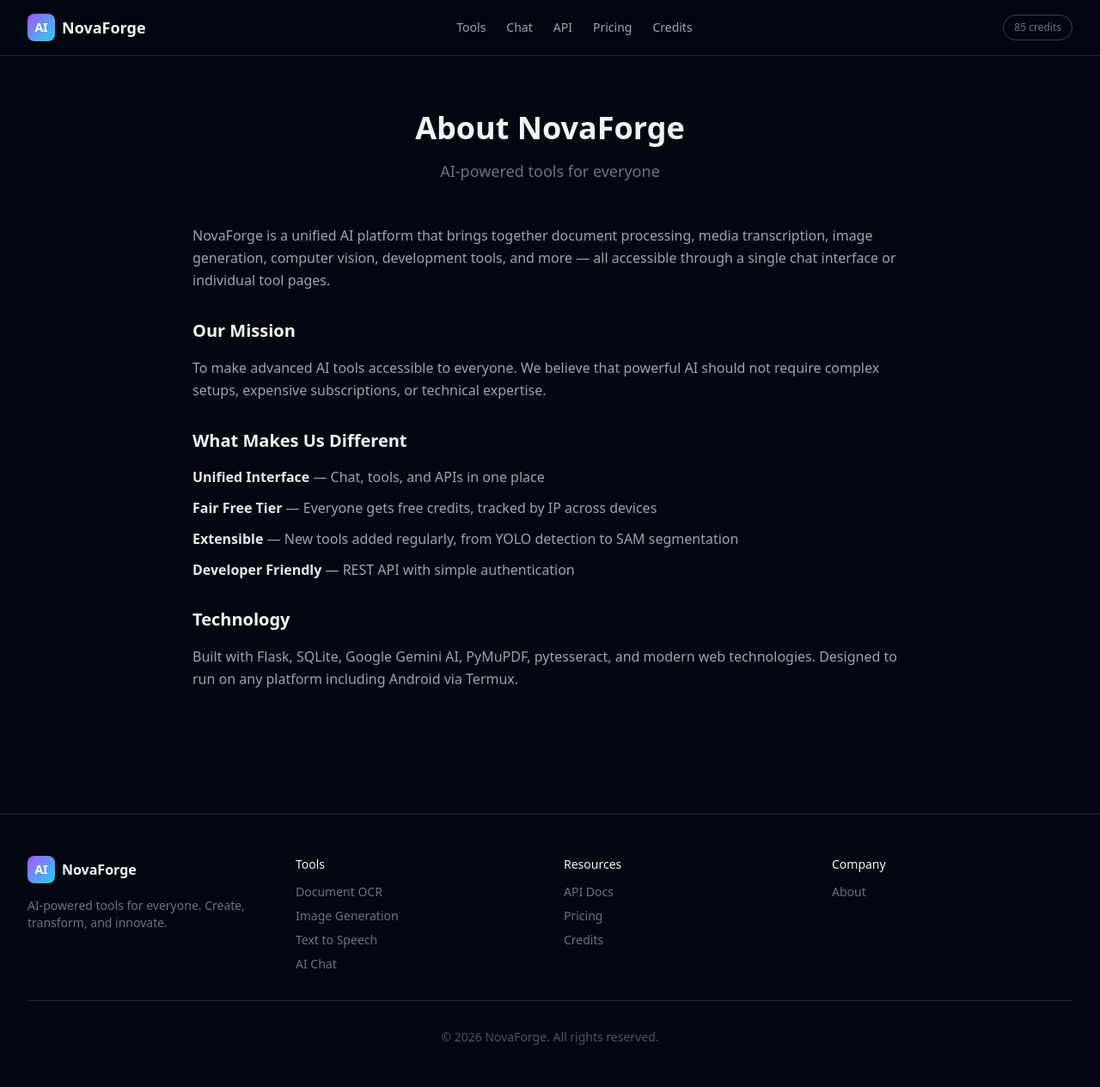
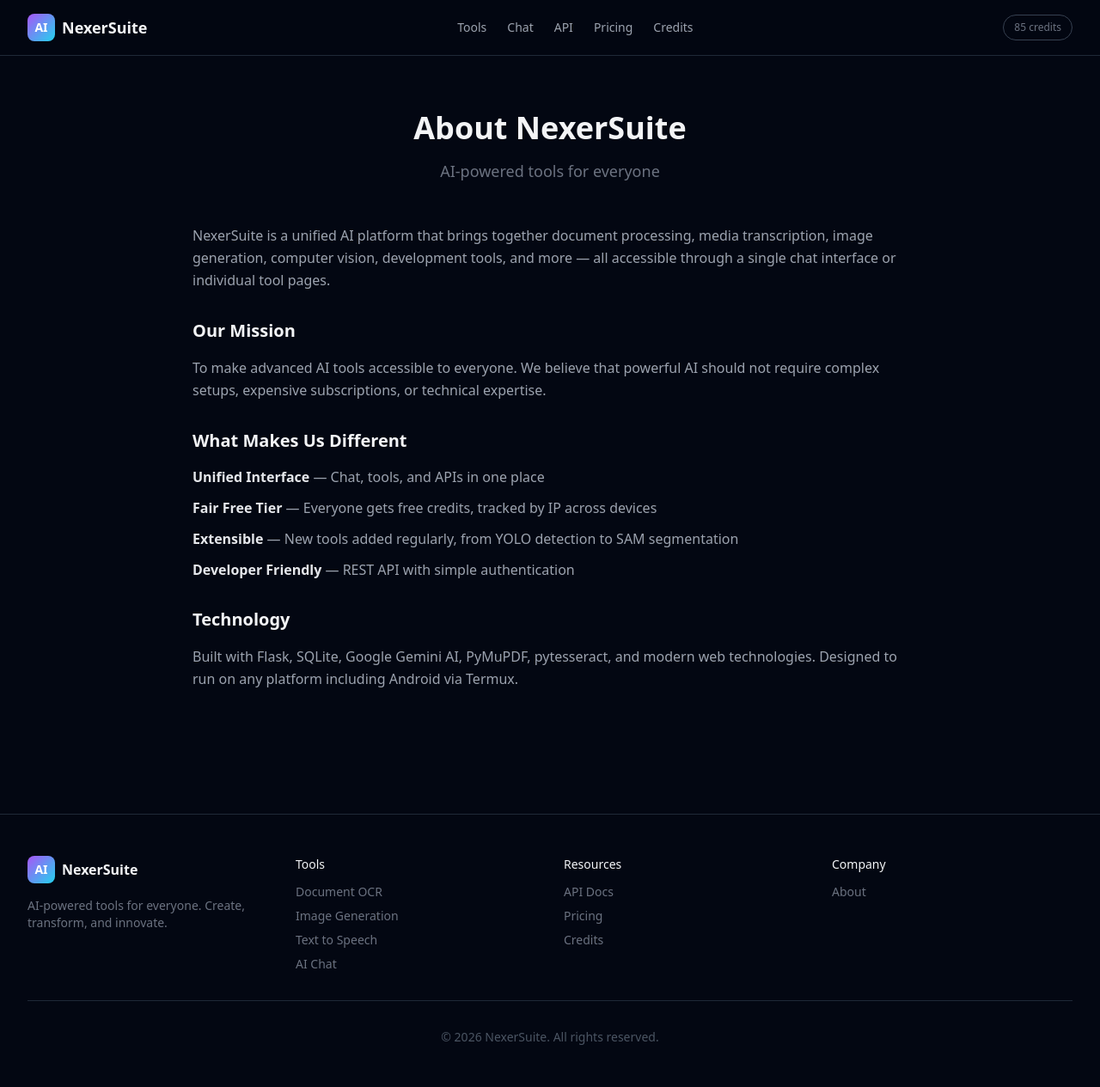
Before and after one commit to afkdmncode/nexersuite, a Flask app: page /about in a window 1280 px wide. Shown: the whole page at 86% size. Run offline with Flask 3, Linux system fonts and the light colour scheme; data comes from the database, SQL or seed files in the repository; data that the repository does not hold is empty; some libraries are stand-ins or nearby versions.

Commit message:
Rebrand NovaForge → NexerSuite

```diff
--- a/app/__init__.py
+++ b/app/__init__.py
@@ -94,6 +94,6 @@ def create_app(config_class=Config):
         db.create_all()
         models.seed_tool_costs()
 
-    app_log.info('NovaForge application started', extra={'extra_fields': {'config': 'loaded'}})
+    app_log.info('NexerSuite application started', extra={'extra_fields': {'config': 'loaded'}})
 
     return app
--- a/app/services/logger.py
+++ b/app/services/logger.py
@@ -35,37 +35,37 @@ def _make_handler(filename, level=logging.DEBUG, max_bytes=10*1024*1024, backup_
     return handler
 
 
-app_log = logging.getLogger('novaforge')
+app_log = logging.getLogger('nexersuite')
 app_log.setLevel(logging.DEBUG)
 app_log.addHandler(_make_handler('app.log'))
 app_log.addHandler(_make_handler('errors.log', logging.ERROR))
 
-request_log = logging.getLogger('novaforge.request')
+request_log = logging.getLogger('nexersuite.request')
 request_log.setLevel(logging.DEBUG)
 request_log.addHandler(_make_handler('requests.log'))
 request_log.propagate = False
 
-credit_log = logging.getLogger('novaforge.credit')
+credit_log = logging.getLogger('nexersuite.credit')
 credit_log.setLevel(logging.DEBUG)
 credit_log.addHandler(_make_handler('credits.log'))
 credit_log.propagate = False
 
-admin_log = logging.getLogger('novaforge.admin')
+admin_log = logging.getLogger('nexersuite.admin')
 admin_log.setLevel(logging.DEBUG)
 admin_log.addHandler(_make_handler('admin.log'))
 admin_log.propagate = False
 
-tool_log = logging.getLogger('novaforge.tool')
+tool_log = logging.getLogger('nexersuite.tool')
 tool_log.setLevel(logging.DEBUG)
 tool_log.addHandler(_make_handler('tools.log'))
 tool_log.propagate = False
 
-user_log = logging.getLogger('novaforge.user')
+user_log = logging.getLogger('nexersuite.user')
 user_log.setLevel(logging.DEBUG)
 user_log.addHandler(_make_handler('users.log'))
 user_log.propagate = False
 
-error_log = logging.getLogger('novaforge.error')
+error_log = logging.getLogger('nexersuite.error')
 error_log.setLevel(logging.ERROR)
 error_log.addHandler(_make_handler('errors.log'))
 error_log.propagate = False
--- a/app/templates/about.html
+++ b/app/templates/about.html
@@ -1,16 +1,16 @@
 {% extends "base.html" %}
-{% block title %}About — NovaForge{% endblock %}
+{% block title %}About — NexerSuite{% endblock %}
 {% block content %}
 
 <div class="max-w-4xl mx-auto px-4 sm:px-6 lg:px-8 py-16">
     <div class="text-center mb-12">
-        <h1 class="text-4xl font-bold mb-4">About NovaForge</h1>
+        <h1 class="text-4xl font-bold mb-4">About NexerSuite</h1>
         <p class="text-gray-500 text-lg">AI-powered tools for everyone</p>
     </div>
 
     <div class="prose prose-invert max-w-none">
         <p class="text-gray-400 leading-relaxed">
-            NovaForge is a unified AI platform that brings together document processing, media transcription,
+            NexerSuite is a unified AI platform that brings together document processing, media transcription,
             image generation, computer vision, development tools, and more — all accessible through a single
             chat interface or individual tool pages.
         </p>
--- a/app/templates/admin/base.html
+++ b/app/templates/admin/base.html
@@ -3,7 +3,7 @@
 <head>
     <meta charset="UTF-8">
     <meta name="viewport" content="width=device-width, initial-scale=1.0">
-    <title>{% block title %}Admin{% endblock %} — NovaForge Admin</title>
+    <title>{% block title %}Admin{% endblock %} — NexerSuite Admin</title>
     <script src="https://cdn.tailwindcss.com"></script>
     <style>
         .log-entry { font-family: 'SF Mono', 'Fira Code', monospace; font-size: 11px; line-height: 1.5; }
@@ -20,7 +20,7 @@
             <div class="p-4 border-b border-gray-800">
                 <div class="flex items-center space-x-2">
                     <div class="w-6 h-6 bg-gradient-to-br from-purple-500 to-cyan-400 rounded flex items-center justify-center text-white font-bold text-xs">AI</div>
-                    <span class="font-semibold text-sm">NovaForge Admin</span>
+                    <span class="font-semibold text-sm">NexerSuite Admin</span>
                 </div>
             </div>
             <nav class="p-3 space-y-1">
--- a/app/templates/admin/login.html
+++ b/app/templates/admin/login.html
@@ -3,7 +3,7 @@
 <head>
     <meta charset="UTF-8">
     <meta name="viewport" content="width=device-width, initial-scale=1.0">
-    <title>Admin Login — NovaForge</title>
+    <title>Admin Login — NexerSuite</title>
     <script src="https://cdn.tailwindcss.com"></script>
 </head>
 <body class="bg-gray-950 text-gray-100 min-h-screen flex items-center justify-center">
@@ -11,7 +11,7 @@
         <div class="text-center mb-8">
             <div class="w-12 h-12 bg-gradient-to-br from-purple-500 to-cyan-400 rounded-xl flex items-center justify-center text-white font-bold text-lg mx-auto mb-3">AI</div>
             <h1 class="text-xl font-bold">Admin Login</h1>
-            <p class="text-sm text-gray-500 mt-1">NovaForge Administration</p>
+            <p class="text-sm text-gray-500 mt-1">NexerSuite Administration</p>
         </div>
 
         <form method="POST" class="bg-gray-900/50 border border-gray-800 rounded-2xl p-6">
--- a/app/templates/api/docs.html
+++ b/app/templates/api/docs.html
@@ -1,5 +1,5 @@
 {% extends "base.html" %}
-{% block title %}API Docs — NovaForge{% endblock %}
+{% block title %}API Docs — NexerSuite{% endblock %}
 {% block content %}
 
 <div class="max-w-5xl mx-auto px-4 sm:px-6 lg:px-8 py-8">
@@ -13,7 +13,7 @@
             <h2 class="text-lg font-semibold mb-4">Authentication</h2>
             <p class="text-sm text-gray-400 mb-3">Include your API key in the <code class="bg-gray-800 px-2 py-0.5 rounded text-purple-400">X-API-Key</code> header or as a query parameter <code class="bg-gray-800 px-2 py-0.5 rounded text-purple-400">?api_key=</code>.</p>
             <div class="bg-gray-950 rounded-xl p-4 text-sm">
-                <pre class="text-gray-300">curl -X POST https://api.novaforge.ai/api/v1/chat \
+                <pre class="text-gray-300">curl -X POST https://api.nexersuite.ai/api/v1/chat \
   -H "Content-Type: application/json" \
   -H "X-API-Key: your-api-key" \
   -d '{"messages": [{"role": "user", "content": "Hello"}]}'</pre>
--- a/app/templates/base.html
+++ b/app/templates/base.html
@@ -14,7 +14,7 @@
             <div class="flex items-center justify-between h-16">
                 <a href="/" class="flex items-center space-x-2">
                     <div class="w-8 h-8 bg-gradient-to-br from-purple-500 to-cyan-400 rounded-lg flex items-center justify-center text-white font-bold text-sm">AI</div>
-                    <span class="font-semibold text-lg">NovaForge</span>
+                    <span class="font-semibold text-lg">NexerSuite</span>
                 </a>
                 <div class="hidden md:flex items-center space-x-6">
                     <a href="/#tools" class="text-gray-400 hover:text-white transition text-sm">Tools</a>
@@ -42,7 +42,7 @@
                 <div>
                     <div class="flex items-center space-x-2 mb-4">
                         <div class="w-8 h-8 bg-gradient-to-br from-purple-500 to-cyan-400 rounded-lg flex items-center justify-center text-white font-bold text-sm">AI</div>
-                        <span class="font-semibold">NovaForge</span>
+                        <span class="font-semibold">NexerSuite</span>
                     </div>
                     <p class="text-gray-500 text-sm">AI-powered tools for everyone. Create, transform, and innovate.</p>
                 </div>
@@ -71,7 +71,7 @@
                 </div>
             </div>
             <div class="border-t border-gray-800 mt-8 pt-8 text-center text-sm text-gray-600">
-                &copy; 2026 NovaForge. All rights reserved.
+                &copy; 2026 NexerSuite. All rights reserved.
             </div>
         </div>
     </footer>
--- a/app/templates/chat.html
+++ b/app/templates/chat.html
@@ -1,5 +1,5 @@
 {% extends "base.html" %}
-{% block title %}AI Chat — NovaForge{% endblock %}
+{% block title %}AI Chat — NexerSuite{% endblock %}
 {% block content %}
 
 <div class="max-w-5xl mx-auto px-4 sm:px-6 lg:px-8 py-8">
--- a/app/templates/credits/index.html
+++ b/app/templates/credits/index.html
@@ -1,5 +1,5 @@
 {% extends "base.html" %}
-{% block title %}Credits — NovaForge{% endblock %}
+{% block title %}Credits — NexerSuite{% endblock %}
 {% block content %}
 
 <div class="max-w-4xl mx-auto px-4 sm:px-6 lg:px-8 py-8">
--- a/app/templates/landing.html
+++ b/app/templates/landing.html
@@ -1,5 +1,5 @@
 {% extends "base.html" %}
-{% block title %}NovaForge — AI Platform{% endblock %}
+{% block title %}NexerSuite — AI Platform{% endblock %}
 {% block content %}
 
 <section class="relative overflow-hidden">
--- a/app/templates/pricing.html
+++ b/app/templates/pricing.html
@@ -1,5 +1,5 @@
 {% extends "base.html" %}
-{% block title %}Pricing — NovaForge{% endblock %}
+{% block title %}Pricing — NexerSuite{% endblock %}
 {% block content %}
 
 <div class="max-w-7xl mx-auto px-4 sm:px-6 lg:px-8 py-16">
--- a/app/templates/tools/coming_soon.html
+++ b/app/templates/tools/coming_soon.html
@@ -1,5 +1,5 @@
 {% extends "base.html" %}
-{% block title %}{{ tool.name if tool else tool_name }} — NovaForge{% endblock %}
+{% block title %}{{ tool.name if tool else tool_name }} — NexerSuite{% endblock %}
 {% block content %}
 
 <div class="max-w-4xl mx-auto px-4 sm:px-6 lg:px-8 py-16 text-center">
--- a/app/templates/tools/image_gen.html
+++ b/app/templates/tools/image_gen.html
@@ -1,5 +1,5 @@
 {% extends "base.html" %}
-{% block title %}Image Generation — NovaForge{% endblock %}
+{% block title %}Image Generation — NexerSuite{% endblock %}
 {% block content %}
 
 <div class="max-w-4xl mx-auto px-4 sm:px-6 lg:px-8 py-8">
--- a/app/templates/tools/index.html
+++ b/app/templates/tools/index.html
@@ -1,5 +1,5 @@
 {% extends "base.html" %}
-{% block title %}Tools — NovaForge{% endblock %}
+{% block title %}Tools — NexerSuite{% endblock %}
 {% block content %}
 
 <div class="max-w-7xl mx-auto px-4 sm:px-6 lg:px-8 py-8">
--- a/app/templates/tools/ocr.html
+++ b/app/templates/tools/ocr.html
@@ -1,5 +1,5 @@
 {% extends "base.html" %}
-{% block title %}Document OCR — NovaForge{% endblock %}
+{% block title %}Document OCR — NexerSuite{% endblock %}
 {% block content %}
 
 <div class="max-w-4xl mx-auto px-4 sm:px-6 lg:px-8 py-8">
--- a/app/templates/tools/tts.html
+++ b/app/templates/tools/tts.html
@@ -1,5 +1,5 @@
 {% extends "base.html" %}
-{% block title %}Text to Speech — NovaForge{% endblock %}
+{% block title %}Text to Speech — NexerSuite{% endblock %}
 {% block content %}
 
 <div class="max-w-4xl mx-auto px-4 sm:px-6 lg:px-8 py-8">
```
